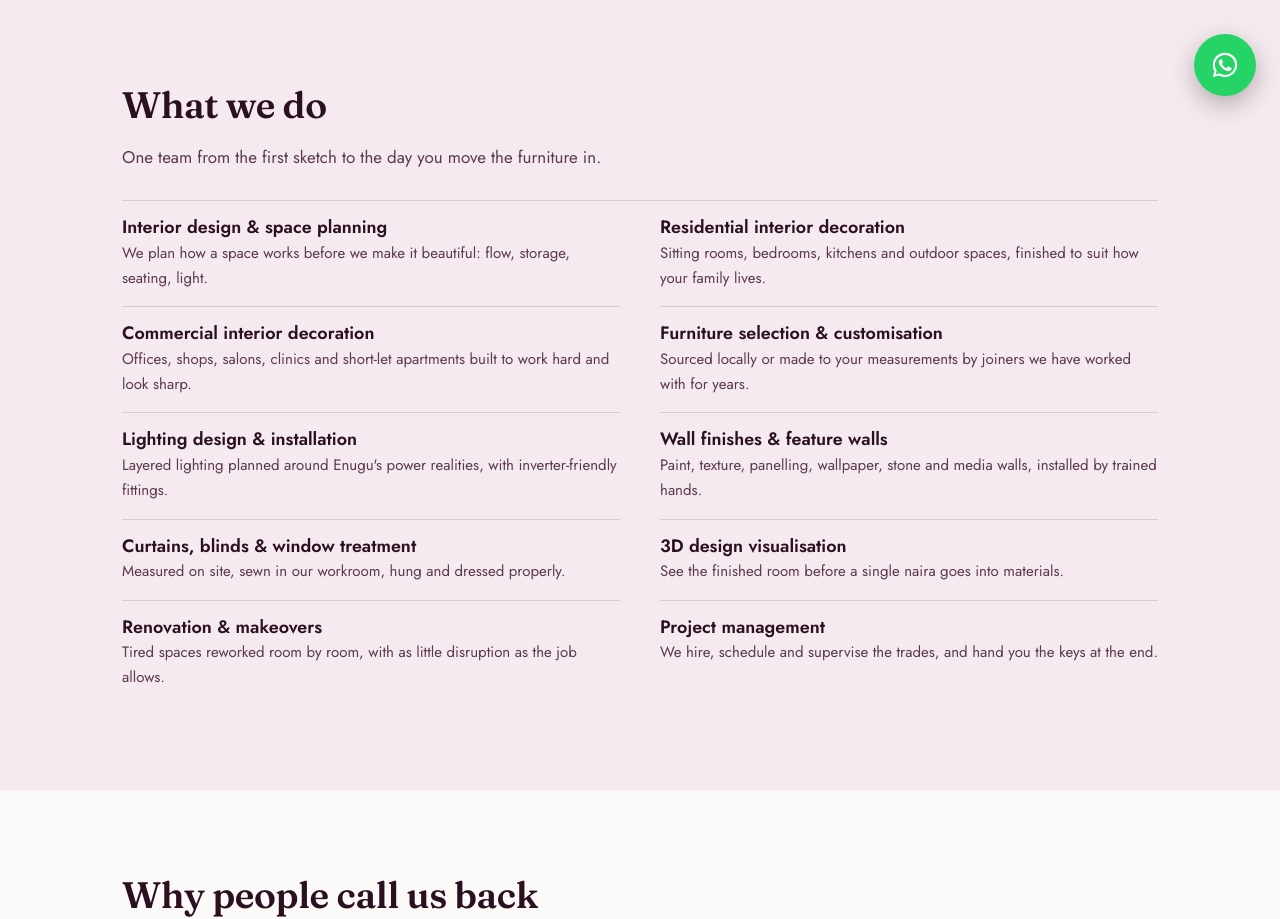
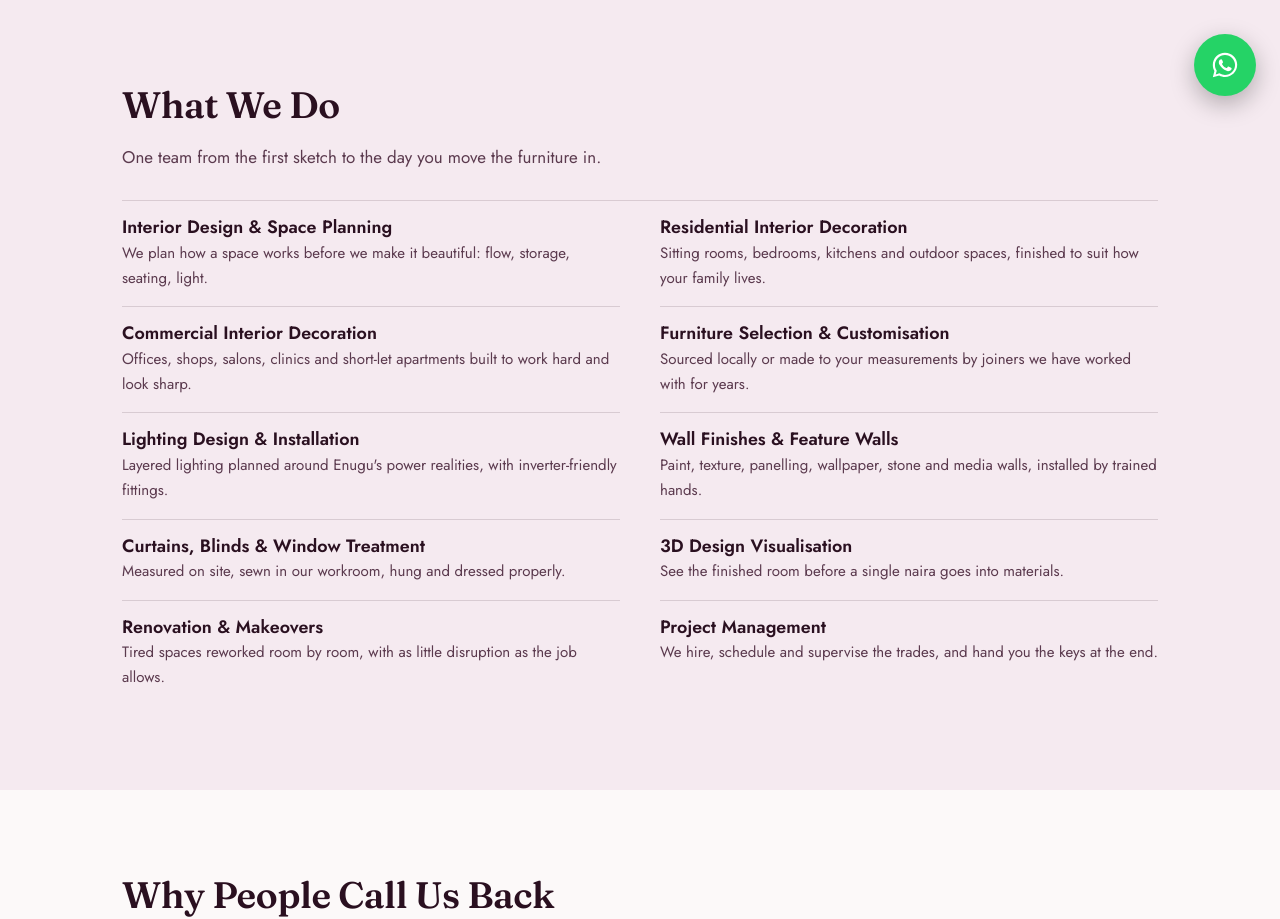
Before and after one commit to Manbeejay/jetset-interiors-site, a plain HTML site: page index.html in a window 1280 px wide. Shown: the part 680-1599 px from the top of the page. Drawn offline with Linux system fonts and the light colour scheme.

Commit message:
Capitalize section headings in index.html

```diff
--- a/index.html
+++ b/index.html
@@ -413,47 +413,47 @@ footer .fnav{display:flex;flex-wrap:wrap;gap:14px;margin:0 0 14px;padding:0;list
   <!-- ============ SERVICES ============ -->
   <section class="services" id="services">
     <div class="wrap">
-      <h2>What we do</h2>
+      <h2>What We Do</h2>
       <p class="lede">One team from the first sketch to the day you move the furniture in.</p>
       <ul class="svc">
         <li>
-          <h3>Interior design &amp; space planning</h3>
+          <h3>Interior Design &amp; Space Planning</h3>
           <p>We plan how a space works before we make it beautiful: flow, storage, seating, light.</p>
         </li>
         <li>
-          <h3>Residential interior decoration</h3>
+          <h3>Residential Interior Decoration</h3>
           <p>Sitting rooms, bedrooms, kitchens and outdoor spaces, finished to suit how your family lives.</p>
         </li>
         <li>
-          <h3>Commercial interior decoration</h3>
+          <h3>Commercial Interior Decoration</h3>
           <p>Offices, shops, salons, clinics and short-let apartments built to work hard and look sharp.</p>
         </li>
         <li>
-          <h3>Furniture selection &amp; customisation</h3>
+          <h3>Furniture Selection &amp; Customisation</h3>
           <p>Sourced locally or made to your measurements by joiners we have worked with for years.</p>
         </li>
         <li>
-          <h3>Lighting design &amp; installation</h3>
+          <h3>Lighting Design &amp; Installation</h3>
           <p>Layered lighting planned around Enugu's power realities, with inverter-friendly fittings.</p>
         </li>
         <li>
-          <h3>Wall finishes &amp; feature walls</h3>
+          <h3>Wall Finishes &amp; Feature Walls</h3>
           <p>Paint, texture, panelling, wallpaper, stone and media walls, installed by trained hands.</p>
         </li>
         <li>
-          <h3>Curtains, blinds &amp; window treatment</h3>
+          <h3>Curtains, Blinds &amp; Window Treatment</h3>
           <p>Measured on site, sewn in our workroom, hung and dressed properly.</p>
         </li>
         <li>
-          <h3>3D design visualisation</h3>
+          <h3>3D Design Visualisation</h3>
           <p>See the finished room before a single naira goes into materials.</p>
         </li>
         <li>
-          <h3>Renovation &amp; makeovers</h3>
+          <h3>Renovation &amp; Makeovers</h3>
           <p>Tired spaces reworked room by room, with as little disruption as the job allows.</p>
         </li>
         <li>
-          <h3>Project management</h3>
+          <h3>Project Management</h3>
           <p>We hire, schedule and supervise the trades, and hand you the keys at the end.</p>
         </li>
       </ul>
@@ -463,7 +463,7 @@ footer .fnav{display:flex;flex-wrap:wrap;gap:14px;margin:0 0 14px;padding:0;list
   <!-- ============ WHY / ABOUT ============ -->
   <section id="about">
     <div class="wrap">
-      <h2>Why people call us back</h2>
+      <h2>Why People Call Us Back</h2>
       <p class="lede">JetSet Interiors has been designing and fitting out spaces in Enugu for over a decade. Most of our work comes from clients sending us their friends.</p>
       <div class="why">
         <div>
@@ -535,7 +535,7 @@ footer .fnav{display:flex;flex-wrap:wrap;gap:14px;margin:0 0 14px;padding:0;list
   <!-- ============ GALLERY ============ -->
   <section class="gallery" id="gallery">
     <div class="wrap">
-      <h2>Recent work</h2>
+      <h2>Recent Work</h2>
       <p class="lede">A few of the rooms we have finished around Independence Layout, GRA, New Haven and Thinkers Corner.</p>
       <div class="grid">
         <figure class="tall" onclick="openLightbox('images/hero-1.jpg','Bedroom refresh')">
@@ -577,7 +577,7 @@ footer .fnav{display:flex;flex-wrap:wrap;gap:14px;margin:0 0 14px;padding:0;list
   <!-- ============ REVIEWS ============ -->
   <section class="reviews">
     <div class="wrap">
-      <h2>What clients say</h2>
+      <h2>What Clients Say</h2>
       <p class="lede">Reviews from homes and businesses we have worked in.</p>
       <div class="rail" tabindex="0" aria-label="Client reviews, scroll sideways">
         <blockquote class="rev">
@@ -607,7 +607,7 @@ footer .fnav{display:flex;flex-wrap:wrap;gap:14px;margin:0 0 14px;padding:0;list
   <!-- ============ PARTNERS ============ -->
   <section class="partners">
     <div class="wrap">
-      <h2>Our partners</h2>
+      <h2>Our Partners</h2>
       <p class="lede">Organisations we have worked with and alongside.</p>
       <div class="rail" tabindex="0" aria-label="Partner organisations, scroll sideways">
         <div class="partner">
@@ -645,7 +645,7 @@ footer .fnav{display:flex;flex-wrap:wrap;gap:14px;margin:0 0 14px;padding:0;list
   <!-- ============ CONTACT + HOURS ============ -->
   <section class="visit" id="visit">
     <div class="wrap">
-      <h2>Get in touch</h2>
+      <h2>Get In Touch</h2>
       <div class="cols">
         <div>
           <h3>Reach us</h3>
@@ -685,7 +685,7 @@ footer .fnav{display:flex;flex-wrap:wrap;gap:14px;margin:0 0 14px;padding:0;list
   <!-- ============ TERMS ============ -->
   <section class="terms" id="terms">
     <div class="wrap inner">
-      <h2>Terms of service</h2>
+      <h2>Terms of Service</h2>
       <p class="lede">Full pricing for Tiers 1 to 3 is shown above. Here is the rest of how we work, in plain terms.</p>
 
       <details open>
@@ -752,7 +752,7 @@ footer .fnav{display:flex;flex-wrap:wrap;gap:14px;margin:0 0 14px;padding:0;list
   <!-- ============ FINAL CTA ============ -->
   <section class="final">
     <div class="wrap">
-      <h2>Tell us about your space</h2>
+      <h2>Tell Us About Your Space</h2>
       <p>Message us on WhatsApp with a few details, or book a paid consultation from the pricing above. Most quotes go out within three working days.</p>
       <div class="btn-row">
         <a class="btn" href="https://wa.me/2348037079002?text=Hello%20JetSet%20Interiors%2C%20I%27d%20like%20a%20quote" target="_blank" rel="noopener">Message on WhatsApp<small>Fastest way to reach us</small></a>
```
